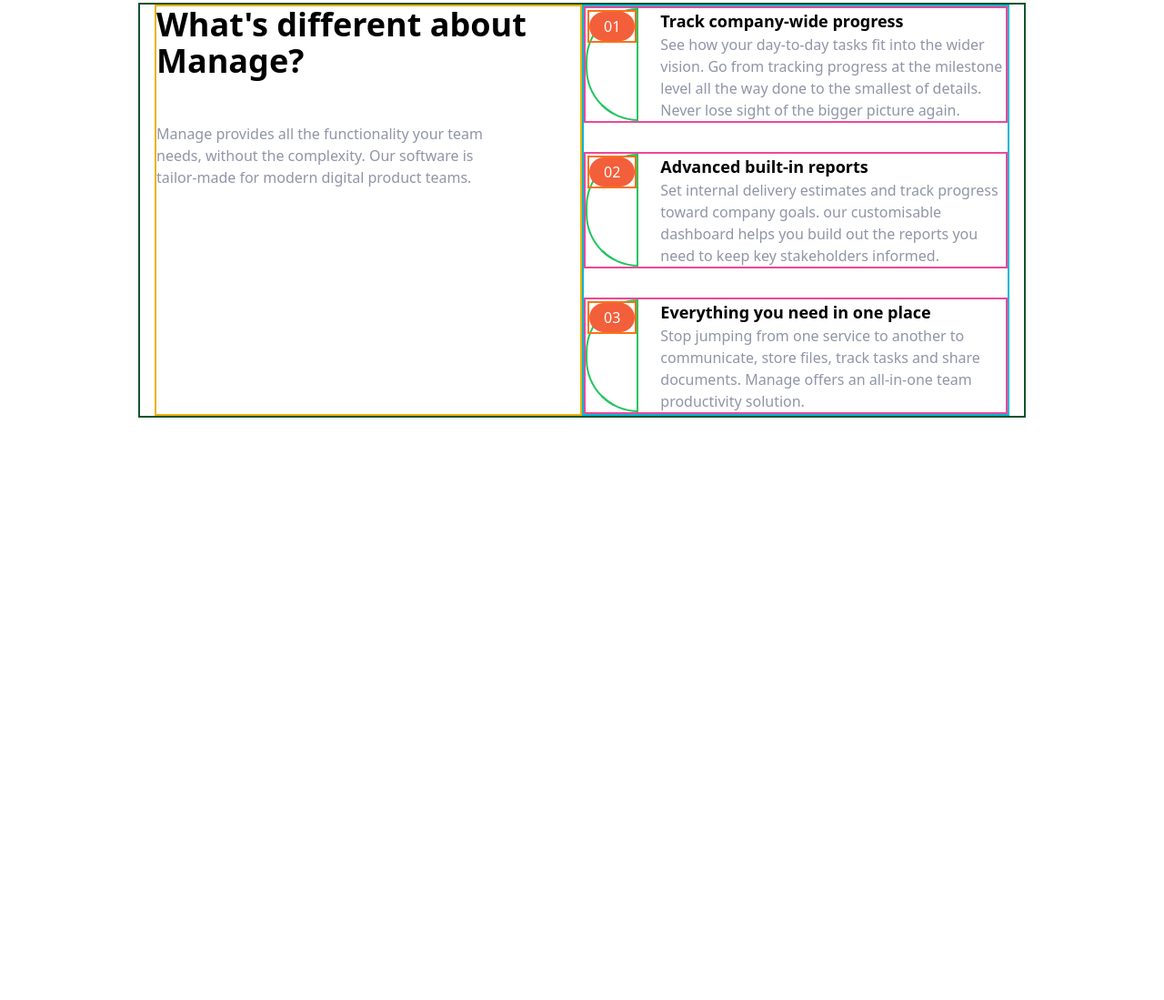
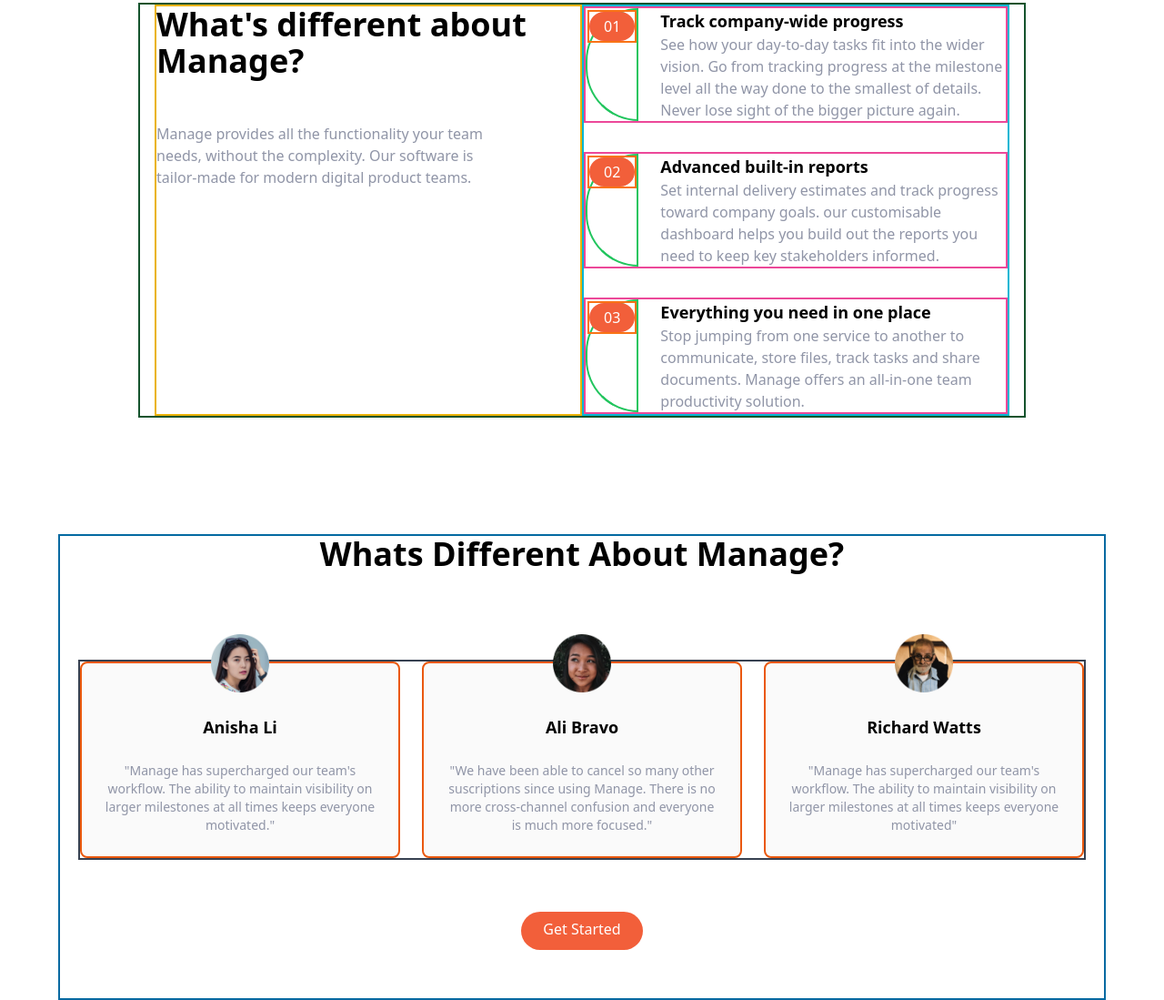
Before and after one commit to alexangria1992/frontend-mentor-website, a website: page index.html in a window 1280 px wide. Shown: the part 673-1772 px from the top of the page at 91% size. Before the commit the page ends 1132 px from the top, so only its background shows below. Drawn offline with Linux system fonts and the light colour scheme.

Commit message:
Testimonials Section

```diff
--- a/index.html
+++ b/index.html
@@ -192,5 +192,64 @@
         </div>
       </div>
     </section>
+    <!-- Testimonials -->
+    <section id="testimonials">
+      <div
+        class="max-w-6xl px-5 mx-auto mt-32 text-center border-2 border-sky-700"
+      >
+        <!-- Heading -->
+        <h2 class="text-4xl font-bold text-center">
+          Whats Different About Manage?
+        </h2>
+        <!-- Testimonials Container -->
+        <div
+          class="flex flex-col mt-24 md:flex-row md:space-x-6 border-2 border-gray-700"
+        >
+          <div
+            class="flex flex-col items-center p-6 space-y-6 rounded-lg border-2 border-orange-600 bg-veryLightGray md:w-1/3"
+          >
+            <img src="img/avatar-anisha.png" class="w-16 -mt-14" alt="" />
+            <h5 class="text-lg font-bold">Anisha Li</h5>
+            <p class="text-sm text-darkGrayishBlue">
+              "Manage has supercharged our team's workflow. The ability to
+              maintain visibility on larger milestones at all times keeps
+              everyone motivated."
+            </p>
+          </div>
+          <div
+            class="hidden flex-col items-center p-6 space-y-6 rounded-lg border-2 md:flex border-orange-600 bg-veryLightGray md:w-1/3"
+          >
+            <img src="img/avatar-ali.png" class="w-16 -mt-14" alt="" />
+            <h5 class="text-lg font-bold">Ali Bravo</h5>
+            <p class="text-sm text-darkGrayishBlue">
+              "We have been able to cancel so many other suscriptions since
+              using Manage. There is no more cross-channel confusion and
+              everyone is much more focused."
+            </p>
+          </div>
+          <div
+            class="hidden flex-col items-center p-6 space-y-6 rounded-lg border-2 border-orange-600 bg-veryLightGray md:w-1/3 md:flex"
+          >
+            <img src="img/avatar-richard.png" class="w-16 -mt-14" alt="" />
+            <h5 class="text-lg font-bold">Richard Watts</h5>
+            <p class="text-sm text-darkGrayishBlue">
+              "Manage has supercharged our team's workflow. The ability to
+              maintain visibility on larger milestones at all times keeps
+              everyone motivated"
+            </p>
+          </div>
+        </div>
+
+        <!-- Button -->
+        <div class="my-16">
+          <a
+            href=""
+            class="p-3 px-6 pt-2 text-white bg-brightRed rounded-full hover:bg-brightRedLight"
+          >
+            Get Started
+          </a>
+        </div>
+      </div>
+    </section>
   </body>
 </html>
```
Also changed, not shown: css/main.css.
